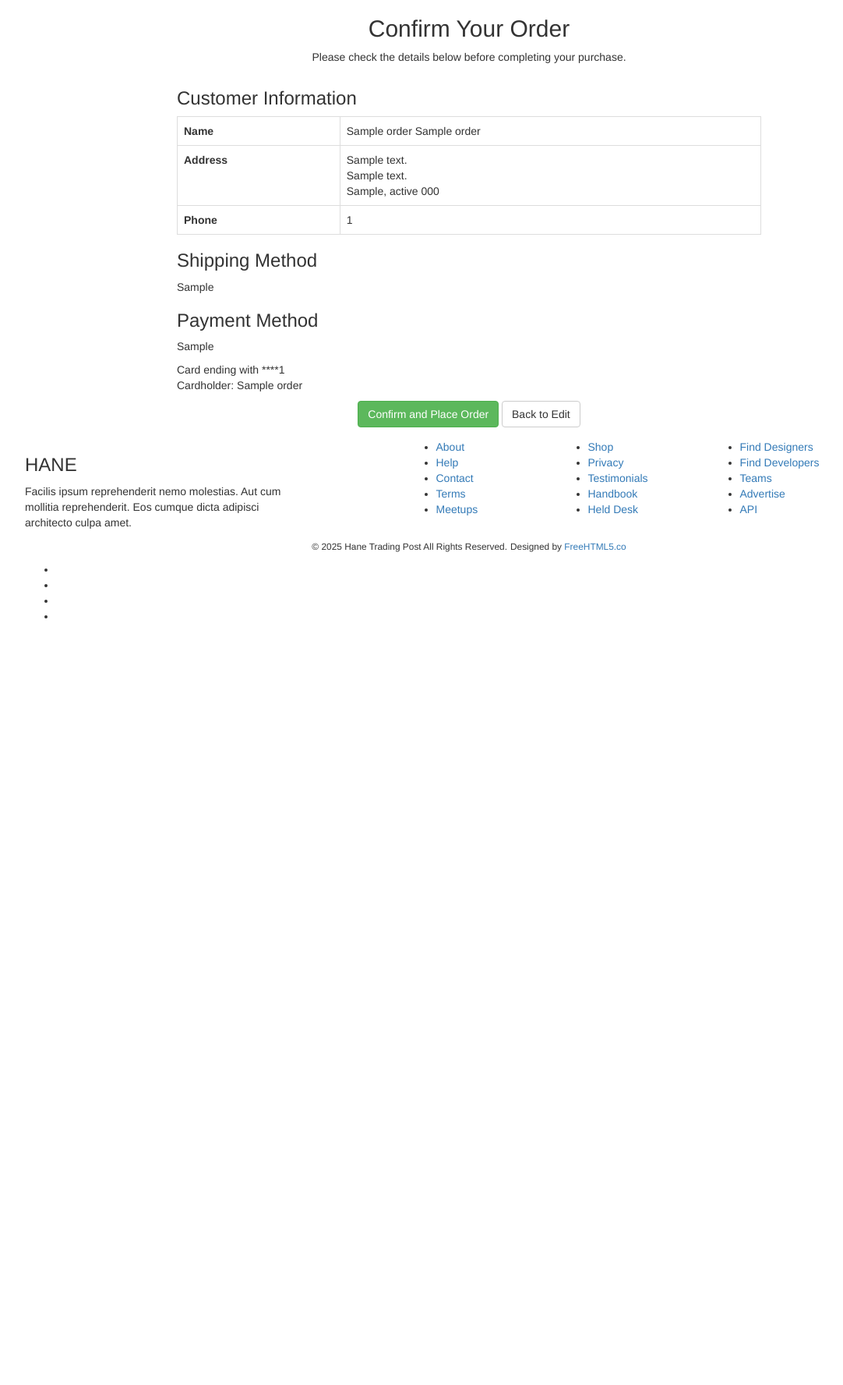
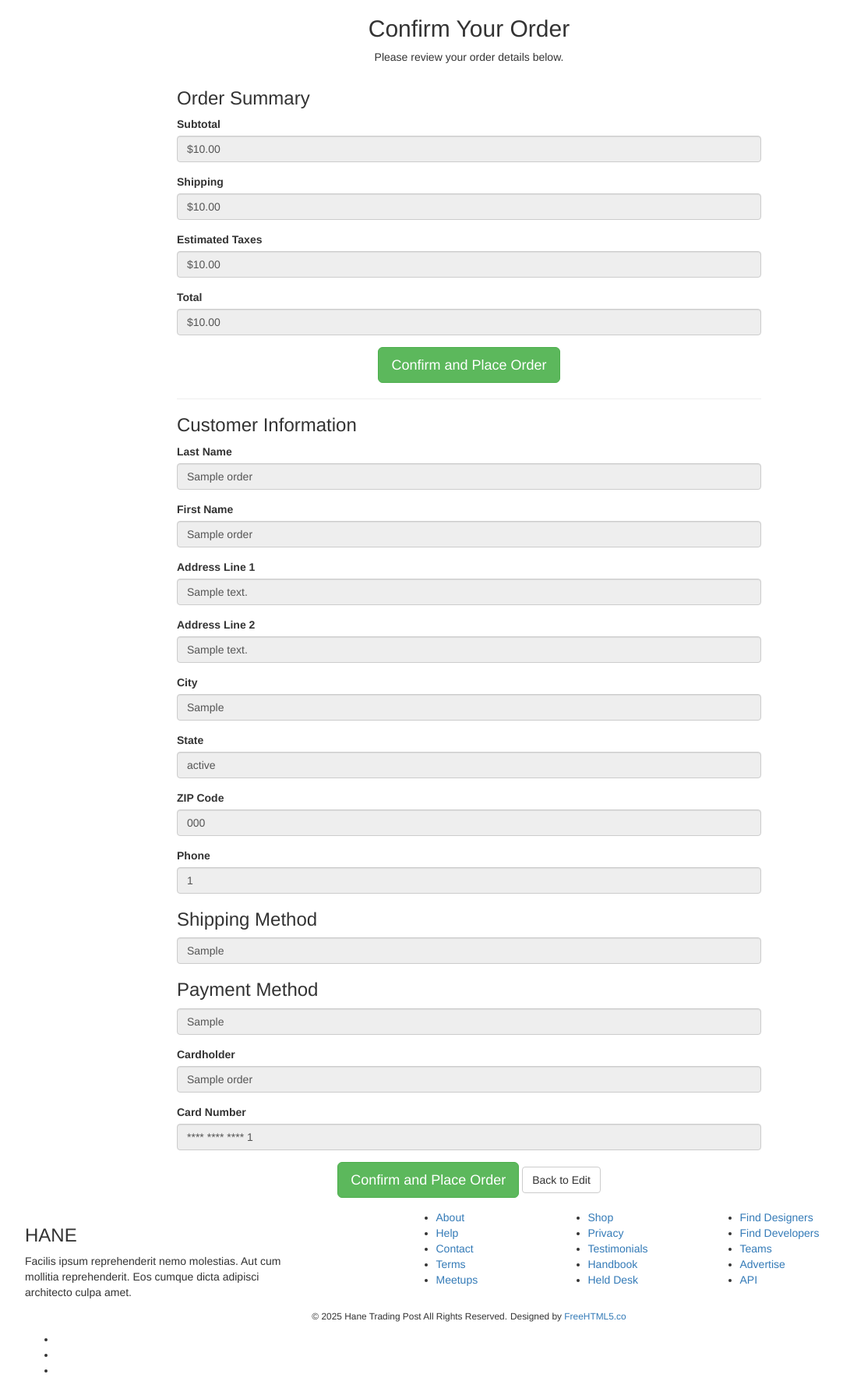
Before and after one commit to morio-u/hane-ec, a FastAPI app: template app/templates/shop/checkout_confirm.html in a window 1280 px wide. Shown: the part 190-1966 px from the top of the page at 78% size, without its empty margins (38-1120 px from the left). Before the commit the page ends 983 px from the top, so only its background shows below. Run offline with FastAPI, Linux system fonts and the light colour scheme; the template is opened without the code that fills it: most values are stand-ins (such as "Sample title", 1, 10 or a date in 2020); parts of the project's set-up code (start-up, migrations or seed data) failed here and were passed over; some libraries are stand-ins or nearby versions.

Commit message:
Develop checkout confirm

```diff
--- a/app/routers/cart.py
+++ b/app/routers/cart.py
@@ -47,7 +47,8 @@ def view_cart(
                     "name": cart_item.sku.product.name,
                     "price": cart_item.sku.product.price_excluding_tax,
                     "quantity": cart_item.quantity,
-                    "total": cart_item.sku.product.price_excluding_tax * cart_item.quantity,
+                    "total": cart_item.sku.product.price_excluding_tax
+                    * cart_item.quantity,
                 }
             )
         subtotal_amount = sum(
--- a/app/templates/shop/checkout_confirm.html
+++ b/app/templates/shop/checkout_confirm.html
@@ -6,44 +6,106 @@
         <div class="row animate-box">
             <div class="col-md-8 col-md-offset-2 text-center fh5co-heading">
                 <h2>Confirm Your Order</h2>
-                <p>Please check the details below before completing your purchase.</p>
+                <p>Please review your order details below.</p>
             </div>
         </div>
 
         <div class="row animate-box">
             <div class="col-md-8 col-md-offset-2 col-xs-12">
 
-                <!-- Customer Info -->
-                <h3>Customer Information</h3>
-                <table class="table table-bordered">
-                    <tr><th>Name</th><td>{{ order.shipping_last_name }} {{ order.shipping_first_name }}</td></tr>
-                    <tr><th>Address</th><td>
-                        {{ order.shipping_address_line1 }}<br>
-                        {% if order.shipping_address_line2 %}{{ order.shipping_address_line2 }}<br>{% endif %}
-                        {{ order.shipping_city }}, {{ order.shipping_state }} {{ order.shipping_zip }}
-                    </td></tr>
-                    <tr><th>Phone</th><td>{{ order.shipping_phone_number }}</td></tr>
-                </table>
+                <!-- Order Summary -->
+                <h3>Order Summary</h3>
+                <div class="form-group">
+                    <label>Subtotal</label>
+                    <input type="text" class="form-control" value="${{ "%.2f"|format(order.subtotal_amount) }}" readonly>
+                </div>
+                <div class="form-group">
+                    <label>Shipping</label>
+                    <input type="text" class="form-control" value="${{ "%.2f"|format(order.shipping_cost) }}" readonly>
+                </div>
+                <div class="form-group">
+                    <label>Estimated Taxes</label>
+                    <input type="text" class="form-control" value="${{ "%.2f"|format(order.tax) }}" readonly>
+                </div>
+                <div class="form-group">
+                    <label>Total</label>
+                    <input type="text" class="form-control" value="${{ "%.2f"|format(order.total) }}" readonly>
+                </div>
 
-                <!-- Shipping -->
-                <h3>Shipping Method</h3>
-                <p>{{ order.shipping_method|capitalize }}</p>
-
-                <!-- Payment -->
-                <h3>Payment Method</h3>
-                <p>{{ order.payment_method|replace("_", " ")|title }}</p>
-                <p>
-                    Card ending with ****{{ order.card_number[-4:] }}<br>
-                    Cardholder: {{ order.card_name }}
-                </p>
-
-                <!-- Buttons -->
+                <!-- First confirm button -->
                 <form action="/checkout/complete" method="post">
                     {% for key, value in order.items() %}
                         <input type="hidden" name="{{ key }}" value="{{ value }}">
                     {% endfor %}
                     <div class="form-group text-center">
-                        <button type="submit" class="btn btn-success">Confirm and Place Order</button>
+                        <button type="submit" class="btn btn-success btn-lg">Confirm and Place Order</button>
+                    </div>
+                </form>
+
+                <hr>
+
+                <!-- Customer Info -->
+                <h3>Customer Information</h3>
+                <div class="form-group">
+                    <label>Last Name</label>
+                    <input type="text" class="form-control" value="{{ order.shipping_last_name }}" readonly>
+                </div>
+                <div class="form-group">
+                    <label>First Name</label>
+                    <input type="text" class="form-control" value="{{ order.shipping_first_name }}" readonly>
+                </div>
+                <div class="form-group">
+                    <label>Address Line 1</label>
+                    <input type="text" class="form-control" value="{{ order.shipping_address_line1 }}" readonly>
+                </div>
+                <div class="form-group">
+                    <label>Address Line 2</label>
+                    <input type="text" class="form-control" value="{{ order.shipping_address_line2 or '' }}" readonly>
+                </div>
+                <div class="form-group">
+                    <label>City</label>
+                    <input type="text" class="form-control" value="{{ order.shipping_city }}" readonly>
+                </div>
+                <div class="form-group">
+                    <label>State</label>
+                    <input type="text" class="form-control" value="{{ order.shipping_state }}" readonly>
+                </div>
+                <div class="form-group">
+                    <label>ZIP Code</label>
+                    <input type="text" class="form-control" value="{{ order.shipping_zip }}" readonly>
+                </div>
+                <div class="form-group">
+                    <label>Phone</label>
+                    <input type="text" class="form-control" value="{{ order.shipping_phone_number }}" readonly>
+                </div>
+
+                <!-- Shipping Method -->
+                <h3>Shipping Method</h3>
+                <div class="form-group">
+                    <input type="text" class="form-control" value="{{ order.shipping_method|capitalize }}" readonly>
+                </div>
+
+                <!-- Payment Method -->
+                <h3>Payment Method</h3>
+                <div class="form-group">
+                    <input type="text" class="form-control" value="{{ order.payment_method|replace('_',' ')|title }}" readonly>
+                </div>
+                <div class="form-group">
+                    <label>Cardholder</label>
+                    <input type="text" class="form-control" value="{{ order.card_name }}" readonly>
+                </div>
+                <div class="form-group">
+                    <label>Card Number</label>
+                    <input type="text" class="form-control" value="**** **** **** {{ order.card_number[-4:] }}" readonly>
+                </div>
+
+                <!-- Second confirm button -->
+                <form action="/checkout/complete" method="post">
+                    {% for key, value in order.items() %}
+                        <input type="hidden" name="{{ key }}" value="{{ value }}">
+                    {% endfor %}
+                    <div class="form-group text-center">
+                        <button type="submit" class="btn btn-success btn-lg">Confirm and Place Order</button>
                         <a href="/checkout" class="btn btn-default">Back to Edit</a>
                     </div>
                 </form>
--- a/app/templates/shop/checkout_form.html
+++ b/app/templates/shop/checkout_form.html
@@ -84,7 +84,6 @@
                         <input type="text" class="form-control" id="card_cvv" name="card_cvv" placeholder="CVV" required>
                     </div>
 
-                    <input type="hidden" name="subtotal_amount" value="{{ subtotal_amount }}">
                     <!-- Submit -->
                     <div class="form-group">
                         <button type="submit" class="btn btn-primary btn-block">Proceed to Confirmation</button>
```
Also changed, not shown: app/routers/checkout.py (+64 -89 lines), app/templates/shop/cart.html (+4 -6 lines), 1 other file.
